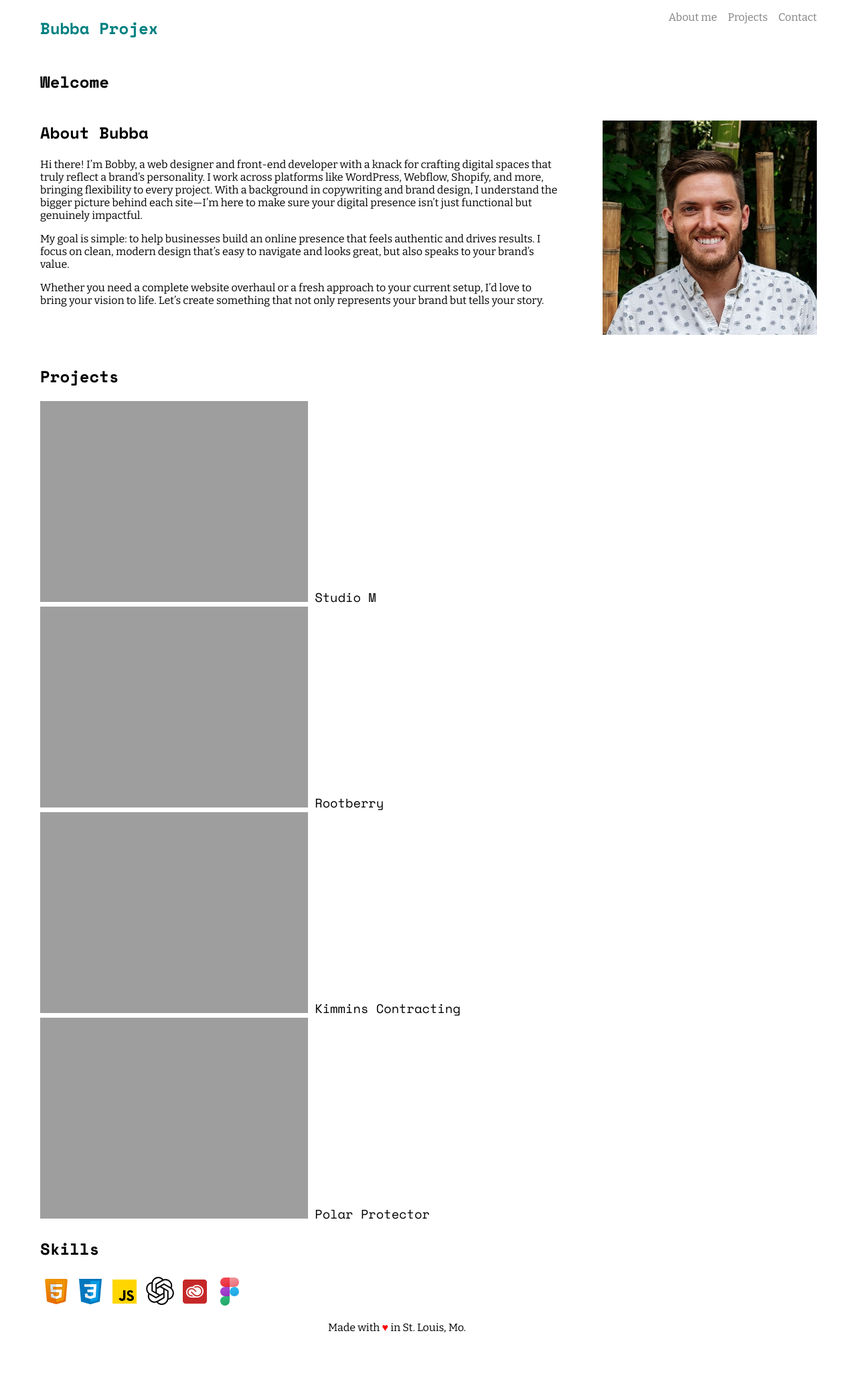
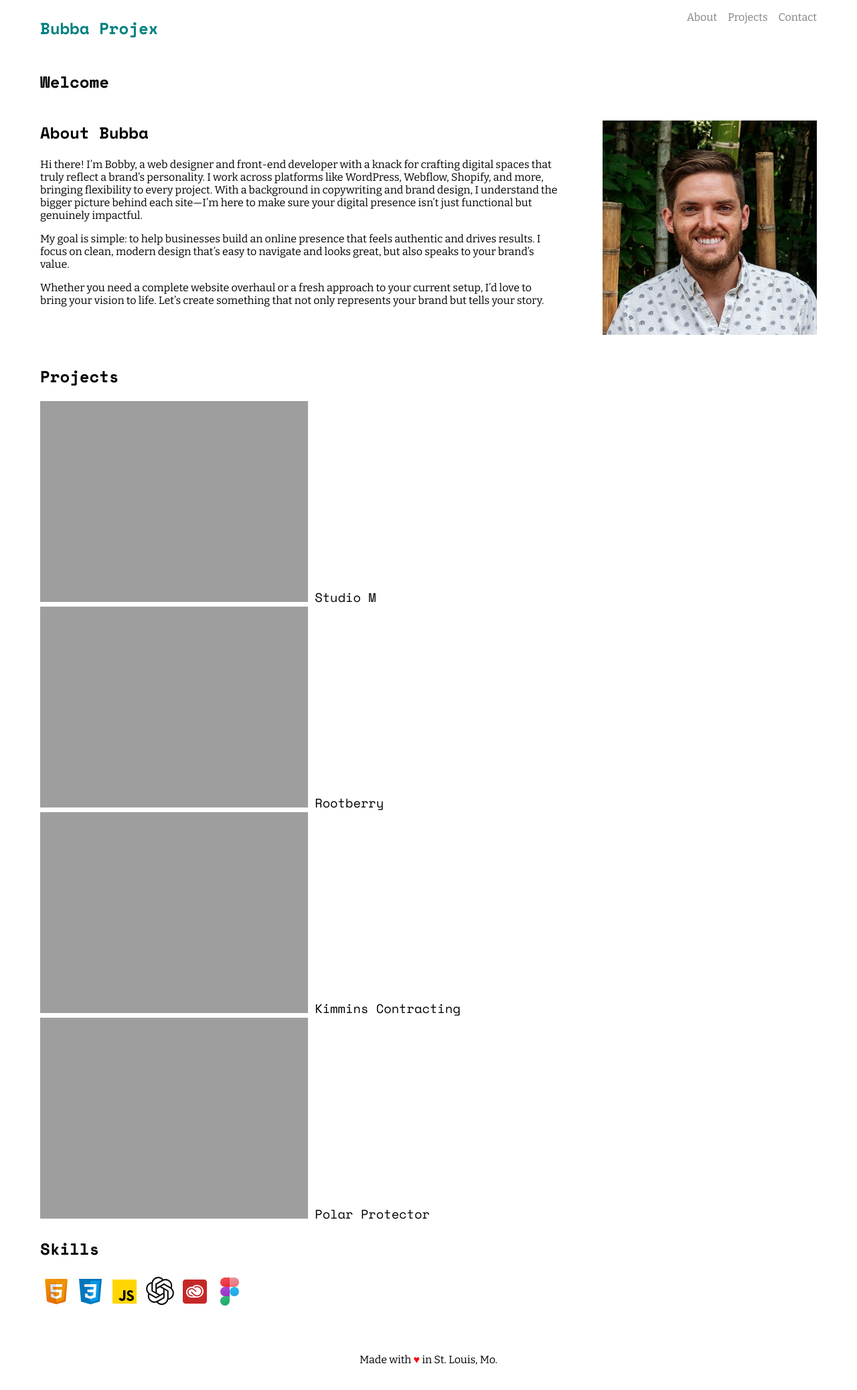
Before and after one commit to bobby-schindler/BubbaProjex, a plain HTML site: page index.html in a window 1280 px wide. Shown: the whole page at 67% size. Before the commit the page ends 2008 px from the top, so only its background shows below. Drawn offline with nearby package versions, Linux system fonts and the light colour scheme.

Commit message:
Mobile Edits

```diff
--- a/index.html
+++ b/index.html
@@ -16,12 +16,12 @@
 <body>
     <section id="nav">
         <div class="nav">
-            <a href="../BubbaProjex/">
+            <a href="../BubbaProjex/index.html">
                 <p class="logo">Bubba Projex</p>
             </a>
             <div class="nav-menu">
                 <ul>
-                    <li><a href="#about">About me</a></li>
+                    <li><a href="#about">About</a></li>
                     <li><a href="#projects">Projects</a></li>
                     <li><a href="./contact.html">Contact</a></li>
                 </ul>
@@ -130,9 +130,7 @@
 -->
     </main>
     <footer>
-        <div>
-            <p>Made with <span class="heart">♥</span> in St. Louis, Mo.</p>
-        </div>
+        Made with <span class="heart">♥</span> in St. Louis, Mo.
     </footer>
  <script src="./script.js">
 
--- a/styles.css
+++ b/styles.css
@@ -114,14 +114,11 @@ summary {
 /* Footer */
 footer {
     width: 100%;
+    text-align: center;
+    margin: 4rem 0;
 }
 
-footer div {
-    margin: 0 auto;
-    width: 300px;
-}
-
-footer div span {
+footer span {
     color: red;
 }
 
@@ -131,6 +128,13 @@ footer div span {
 @media only screen and (max-width: 768px) {
     .about-wrapper {
         flex-wrap: wrap;
+    }
+    .project-image {
+        width: 100%;
+    }
+    .about-text {
+        padding-right: 0;
+        width: 100%;
     }
 }
 
```
Also changed, not shown: contact.html (+1 -1 lines).
